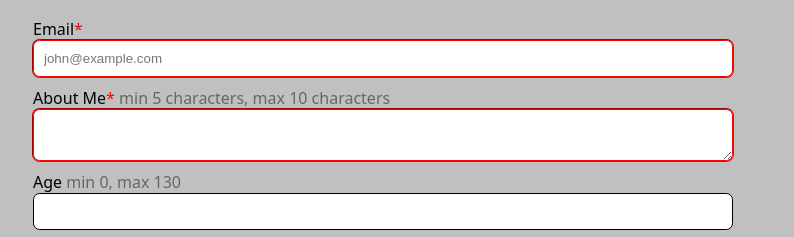
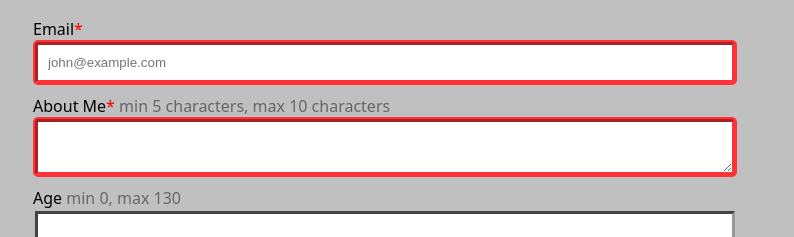
Before and after one commit to thirsty-wing/trumpet-css, a plain HTML site: page index.html in a window 1280 px wide. Shown: the part 474-711 px from the top of the page, without its empty margins (257-1051 px from the left). Drawn offline with Linux system fonts and the light colour scheme.

Commit message:
feat: 🎸 fix error states and use inset inputs

```diff
--- a/trumpet.css
+++ b/trumpet.css
@@ -7,6 +7,8 @@
   --warn: orange;
   --soft: #666666;
   --required: red;
+  --input-inset: #969696;
+  --info: #4d90fe;
   background-color: silver;
   font-family: system-ui, sans-serif;
 }
@@ -140,13 +142,21 @@
 
 .text-input {
   padding: 0.75em;
-  border: 1px solid black;
-  border-radius: 0.5em;
-  margin: 0;
+  border: 3px inset var(--input-inset);
+  margin: 2px;
   box-sizing: border-box;
+  width: 100%;
   &:invalid {
-    border-color: red;
-    outline: 1px inset red;
+    border-color: var(--error);
+    border-radius: 3px;
+  }
+  &:focus {
+    outline: 2px solid var(--info);
+    border-color: var(--info);
+    border-radius: 3px;
+  }
+  &:invalid {
+    outline: 2px solid var(--error);
   }
 }
 
```
